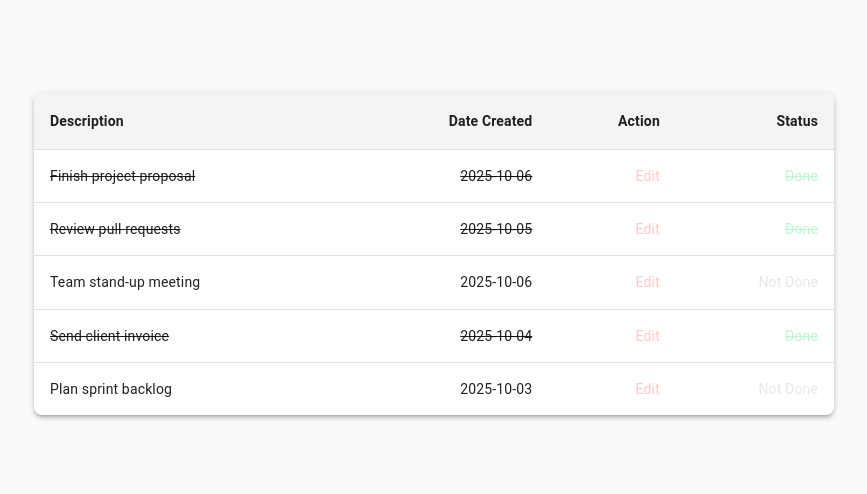
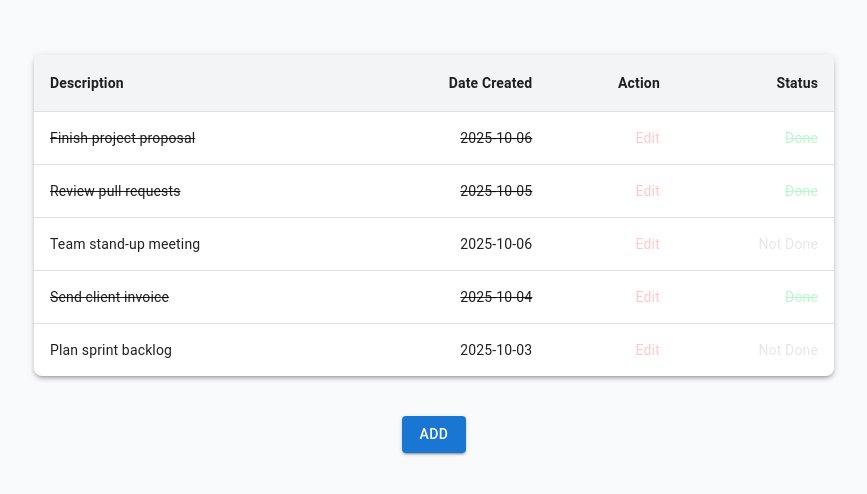
Before and after one commit to bryanbarakatsky/psb-project, a React (Vite) app in the folder psb/: page / in a window 1280 px wide. Shown: the part 146-640 px from the top of the page, without its empty margins (206-1073 px from the left). Built offline with nearby package versions, Linux system fonts and the light colour scheme.

Commit message:
EDIT: to do page edit

```diff
--- a/psb/src/pages/TodoPage.jsx
+++ b/psb/src/pages/TodoPage.jsx
@@ -6,6 +6,7 @@ import TableContainer from '@mui/material/TableContainer'
 import TableHead from '@mui/material/TableHead'
 import TableRow from '@mui/material/TableRow'
 import Paper from '@mui/material/Paper'
+import Button from '@mui/material/Button';
 
 const createData = (description, dateCreated, action, state) => {
   return { description, dateCreated, action, state }
@@ -21,7 +22,7 @@ const data = [
 
 export const TodoPage = () => {
   return (
-    <div className="flex items-center justify-center min-h-screen bg-gray-50">
+    <div className="flex flex-col gap-10 items-center justify-center min-h-screen bg-gray-50">
       <TableContainer
         component={Paper}
         sx={{ maxWidth: 800, boxShadow: 3, borderRadius: 2 }}
@@ -72,6 +73,9 @@ export const TodoPage = () => {
           </TableBody>
         </Table>
       </TableContainer>
+      <div className='ml-right'>
+        <Button variant="contained">Add</Button>
+      </div>
     </div>
   )
 }
```
Also changed, not shown: psb/src/components/Table.jsx (added).
